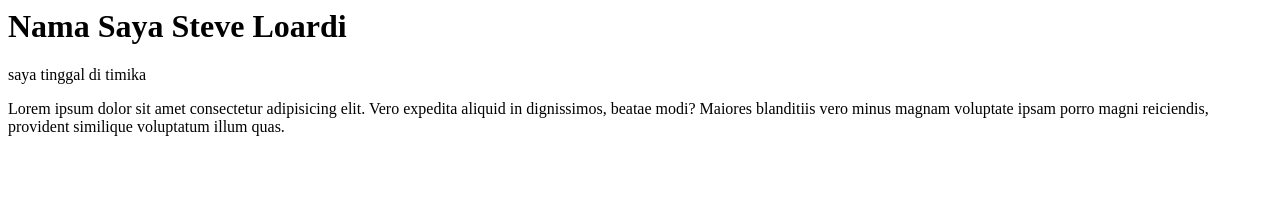
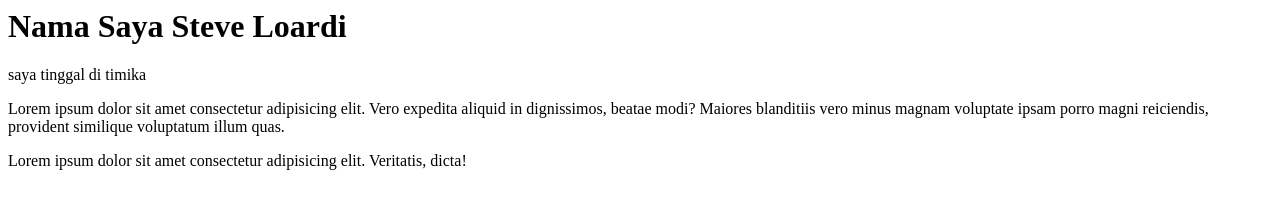
Before and after one commit to Elgara5364/14_Meeting2, a plain HTML site: page index.html in a window 1280 px wide. Drawn offline with Linux system fonts and the light colour scheme.

Commit message:
new lorem on html

```diff
--- a/index.html
+++ b/index.html
@@ -4,5 +4,6 @@
         <h1>Nama Saya Steve Loardi</h1>
         <p> saya tinggal di timika</p>
         <p>Lorem ipsum dolor sit amet consectetur adipisicing elit. Vero expedita aliquid in dignissimos, beatae modi? Maiores blanditiis vero minus magnam voluptate ipsam porro magni reiciendis, provident similique voluptatum illum quas.</p>
+        <p>Lorem ipsum dolor sit amet consectetur adipisicing elit. Veritatis, dicta!</p>
     </body>
 </html>
```
